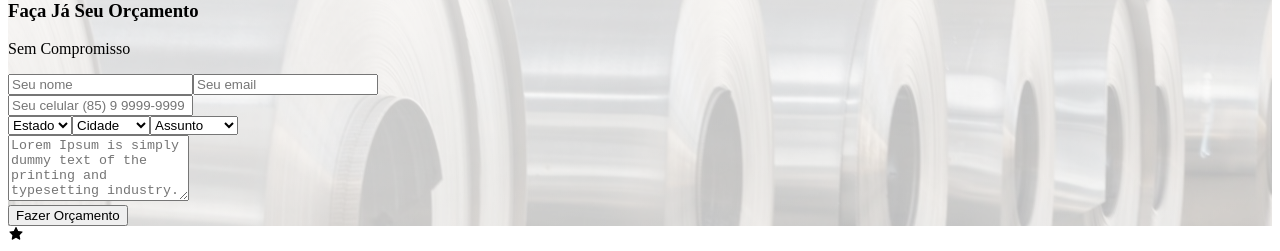
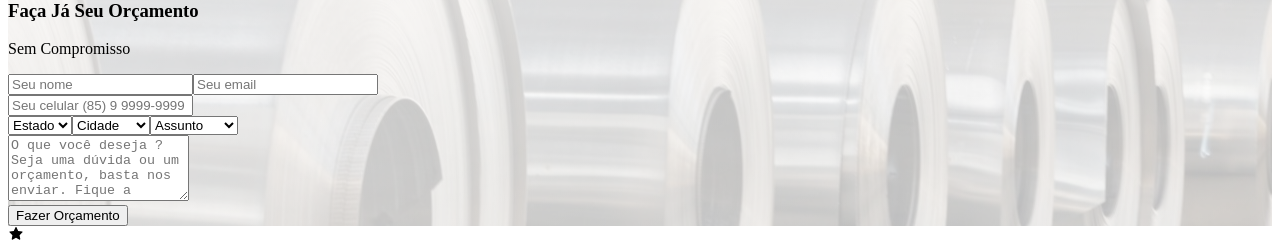
Before and after one commit to caionobrex/brinox, a Next.js app: page / in a window 1280 px wide. Shown: the part 898-1149 px from the top of the page. Built offline with nearby package versions, Linux system fonts and the light colour scheme.

Commit message:
Textarea placeholder changed

```diff
--- a/components/budgetCard.js
+++ b/components/budgetCard.js
@@ -109,7 +109,7 @@ export default function BudgetCard({ theme, width }) {
                 </select>
               </div>
               <textarea
-                placeholder="Lorem Ipsum is simply dummy text of the printing and typesetting industry."
+                placeholder="O que você deseja ? Seja uma dúvida ou um orçamento, basta nos enviar. Fique a vontade para entrar em contato conosco!!"
                 rows="4"
                 className="rounded p-2 col-span-3 bg-gray-100 outline-none"
                 name="body"
```
